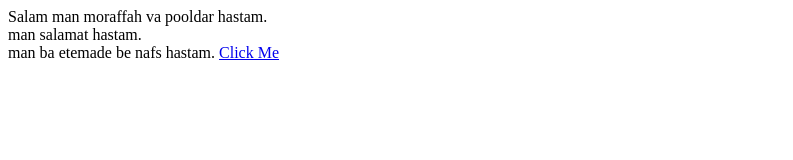
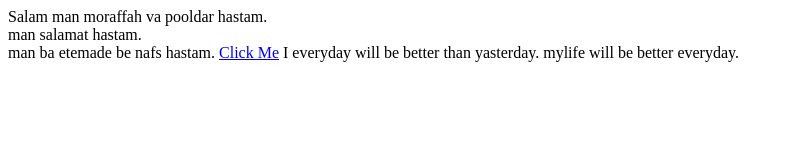
Before and after one commit to Mehrdad-sdf/SDF, a plain HTML site: page index.html in a window 1280 px wide. Shown: the whole page, without its empty margins (0-793 px from the left). Drawn offline with Linux system fonts and the light colour scheme.

Commit message:
added some line

```diff
--- a/index.html
+++ b/index.html
@@ -6,7 +6,8 @@
     man salamat hastam.<br>
     man ba etemade be nafs hastam.
     <a href="http://www.google.com">Click Me</a>
-
+    I everyday will be better than yasterday.
+    mylife will be better everyday.
 </body>
 
 </html>
```
